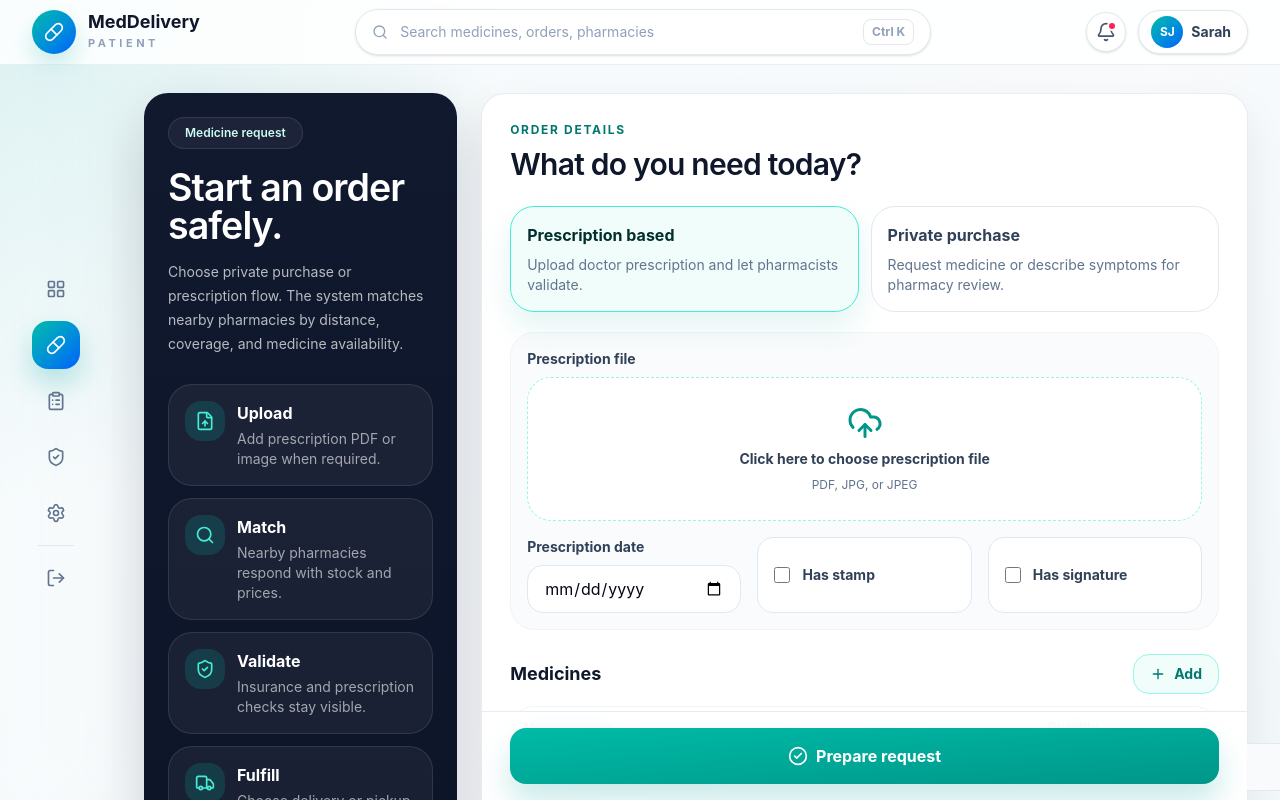
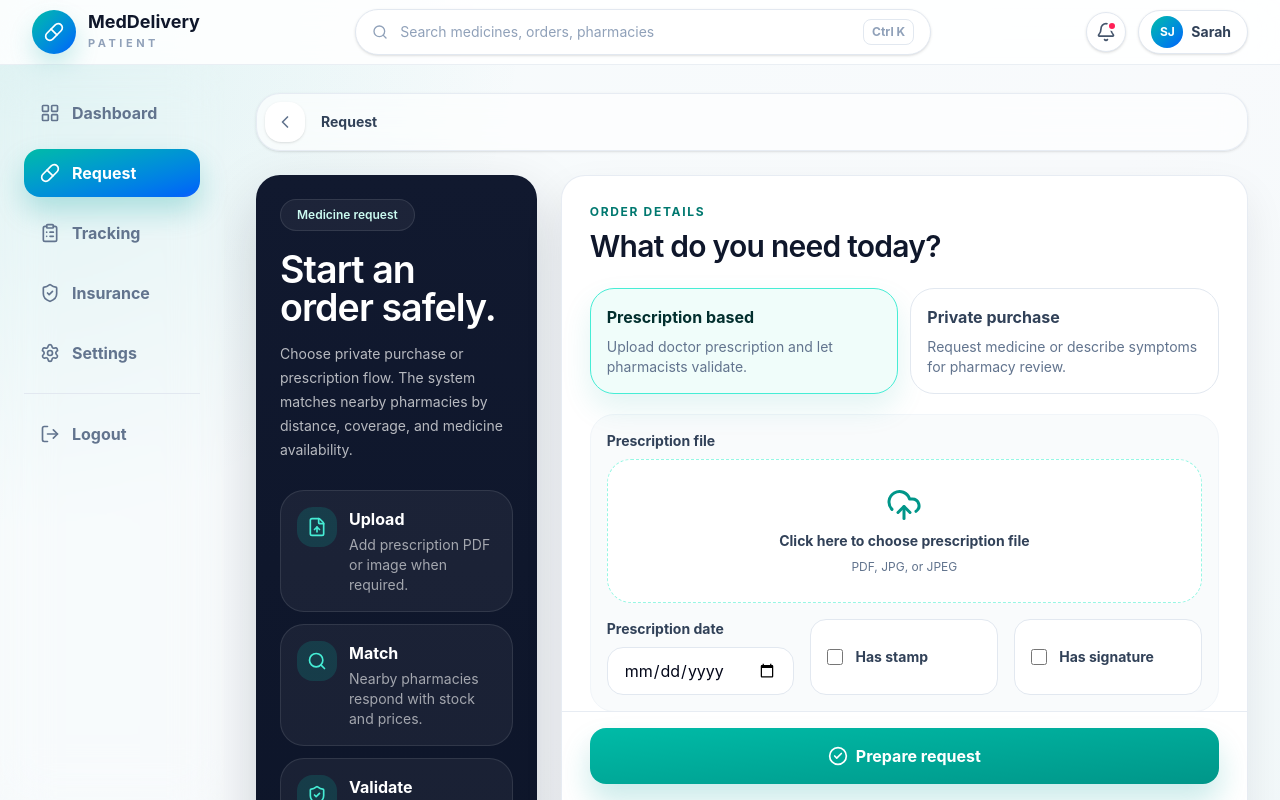
Before and after one commit to SheCanCODE-Capstone-Projects/Med-Delivery-System-FE, a Next.js app: page /order in a window 1280 px wide. Shown: the top 800 px of the page. Built offline with nearby package versions, Linux system fonts and the light colour scheme.

Commit message:
feat: enhance patient dashboard UX

```diff
--- a/src/app/(public)/(patient)/order/page.tsx
+++ b/src/app/(public)/(patient)/order/page.tsx
@@ -285,6 +285,7 @@ export default function OrderingForm() {
           </div>
 
           <div className="mt-6 grid gap-4 sm:grid-cols-2">
+            {requestType === "prescription" ? (
               <label className="grid gap-2">
                 <span className="text-sm font-bold text-slate-700">Insurance card</span>
                 <select className="min-h-12 rounded-2xl border border-slate-200 bg-white px-4 outline-hidden focus:border-teal-500 focus:ring-4 focus:ring-teal-500/15">
@@ -293,6 +294,9 @@ export default function OrderingForm() {
                   <option>Pending insurance card</option>
                 </select>
               </label>
+            ) : (
+              <div /> /* Empty div to preserve grid layout if needed, or we can just let it span */
+            )}
             <div className="grid gap-2">
               <span className="text-sm font-bold text-slate-700">Fulfillment</span>
               <div className="grid grid-cols-2 gap-2 rounded-2xl bg-slate-100 p-1">
@@ -332,11 +336,11 @@ export default function OrderingForm() {
           <div className="mt-6 grid gap-3 rounded-3xl border border-slate-100 bg-slate-50 p-4 sm:grid-cols-3">
             <div>
               <p className="text-xs font-bold text-slate-500">Pharmacy match</p>
-              <p className="mt-1 font-bold text-slate-900">Distance + coverage</p>
+              <p className="mt-1 font-bold text-slate-900">{requestType === "private" ? "Distance only" : "Distance + coverage"}</p>
             </div>
             <div>
               <p className="text-xs font-bold text-slate-500">Payment split</p>
-              <p className="mt-1 font-bold text-slate-900">$10 patient / $40 insurance</p>
+              <p className="mt-1 font-bold text-slate-900">{requestType === "private" ? "100% Patient" : "$10 patient / $40 insurance"}</p>
             </div>
             <div>
               <p className="text-xs font-bold text-slate-500">Substitutions</p>
--- a/src/components/layout/PatientAppShell.tsx
+++ b/src/components/layout/PatientAppShell.tsx
@@ -1,7 +1,7 @@
 "use client";
 
 import Link from "next/link";
-import { usePathname } from "next/navigation";
+import { usePathname, useRouter } from "next/navigation";
 import {
   Bell,
   ClipboardList,
@@ -10,7 +10,8 @@ import {
   Pill,
   Search,
   Settings,
-  ShieldCheck
+  ShieldCheck,
+  ChevronLeft
 } from "lucide-react";
 
 const navItems = [
@@ -23,6 +24,7 @@ const navItems = [
 
 export default function PatientAppShell({ children }: Readonly<{ children: React.ReactNode }>) {
   const pathname = usePathname();
+  const router = useRouter();
 
   const handleLogout = () => {
     localStorage.removeItem("auth_token");
@@ -65,9 +67,9 @@ export default function PatientAppShell({ children }: Readonly<{ children: React
         </div>
       </header>
 
-      <div className="grid lg:grid-cols-[7rem_1fr]">
-        <aside className="fixed bottom-4 left-1/2 z-40 flex -translate-x-1/2 items-center gap-2 rounded-[1.6rem] border border-slate-200 bg-white/95 p-2 shadow-[0_18px_50px_rgba(15,23,42,0.16)] backdrop-blur-xl lg:sticky lg:top-16 lg:left-0 lg:bottom-auto lg:h-[calc(100vh-4rem)] lg:translate-x-0 lg:flex-col lg:justify-center lg:rounded-none lg:border-0 lg:bg-transparent lg:shadow-none">
-          <nav className="flex items-center gap-2 lg:flex-col">
+      <div className="grid lg:grid-cols-[14rem_1fr]">
+        <aside className="fixed bottom-4 left-1/2 z-40 flex -translate-x-1/2 items-center gap-2 rounded-[1.6rem] border border-slate-200 bg-white/95 p-2 shadow-[0_18px_50px_rgba(15,23,42,0.16)] backdrop-blur-xl lg:sticky lg:top-16 lg:left-0 lg:bottom-auto lg:h-[calc(100vh-4rem)] lg:w-full lg:translate-x-0 lg:flex-col lg:justify-start lg:rounded-none lg:border-0 lg:bg-transparent lg:p-6 lg:shadow-none">
+          <nav className="flex items-center gap-2 lg:w-full lg:flex-col lg:gap-3">
             {navItems.map((item) => {
               const hrefPath = item.href.split("#")[0];
               const active = hrefPath === pathname || (hrefPath === "/tracking" && pathname?.startsWith("/tracking"));
@@ -78,30 +80,46 @@ export default function PatientAppShell({ children }: Readonly<{ children: React
                   href={item.href}
                   title={item.label}
                   aria-label={item.label}
-                  className={`grid h-12 w-12 place-items-center rounded-2xl transition ${
+                  className={`flex h-12 w-12 items-center justify-center rounded-2xl transition lg:w-full lg:justify-start lg:gap-3 lg:px-4 ${
                     active
                       ? "bg-linear-to-br from-teal-500 to-blue-600 text-white shadow-[0_14px_28px_rgba(14,165,160,0.28)]"
                       : "text-slate-500 hover:bg-white hover:text-teal-700 hover:shadow-sm"
                   }`}
                 >
-                  <item.icon className="h-5 w-5" aria-hidden="true" />
+                  <item.icon className="h-5 w-5 shrink-0" aria-hidden="true" />
+                  <span className="hidden font-bold lg:block">{item.label}</span>
                 </Link>
               );
             })}
           </nav>
-          <span className="hidden h-px w-9 bg-slate-200 lg:block" />
+          <span className="hidden h-px w-full bg-slate-200 lg:block lg:my-2" />
           <button
             title="Logout"
             aria-label="Logout"
             type="button"
             onClick={handleLogout}
-            className="grid h-12 w-12 place-items-center rounded-2xl text-slate-500 transition hover:bg-white hover:text-rose-600 hover:shadow-sm"
+            className="flex h-12 w-12 items-center justify-center rounded-2xl text-slate-500 transition hover:bg-white hover:text-rose-600 hover:shadow-sm lg:w-full lg:justify-start lg:gap-3 lg:px-4"
           >
-            <LogOut className="h-5 w-5" aria-hidden="true" />
+            <LogOut className="h-5 w-5 shrink-0" aria-hidden="true" />
+            <span className="hidden font-bold lg:block">Logout</span>
           </button>
         </aside>
 
         <main className="mx-auto w-full max-w-[92rem] px-5 pb-28 pt-7 sm:px-8 lg:pb-10">
+          <div className="mb-6 flex items-center gap-4 rounded-3xl border border-slate-200/80 bg-white/60 p-2 pr-5 shadow-sm backdrop-blur-md">
+            <button
+              onClick={() => router.back()}
+              className="grid h-10 w-10 place-items-center rounded-2xl bg-white text-slate-500 shadow-sm transition hover:text-teal-700 hover:shadow-md"
+              title="Go back"
+            >
+              <ChevronLeft className="h-5 w-5" />
+            </button>
+            <div className="flex flex-1 items-center justify-between">
+              <span className="text-sm font-bold text-slate-700">
+                {navItems.find((item) => pathname?.startsWith(item.href.split("#")[0]))?.label || "Page"}
+              </span>
+            </div>
+          </div>
           <label className="mb-5 flex w-full items-center gap-3 rounded-full border border-slate-200 bg-white px-4 shadow-sm lg:hidden">
             <Search className="h-4 w-4 text-slate-400" aria-hidden="true" />
             <input
```
Lines whose indentation alone changed are shown as unchanged.
